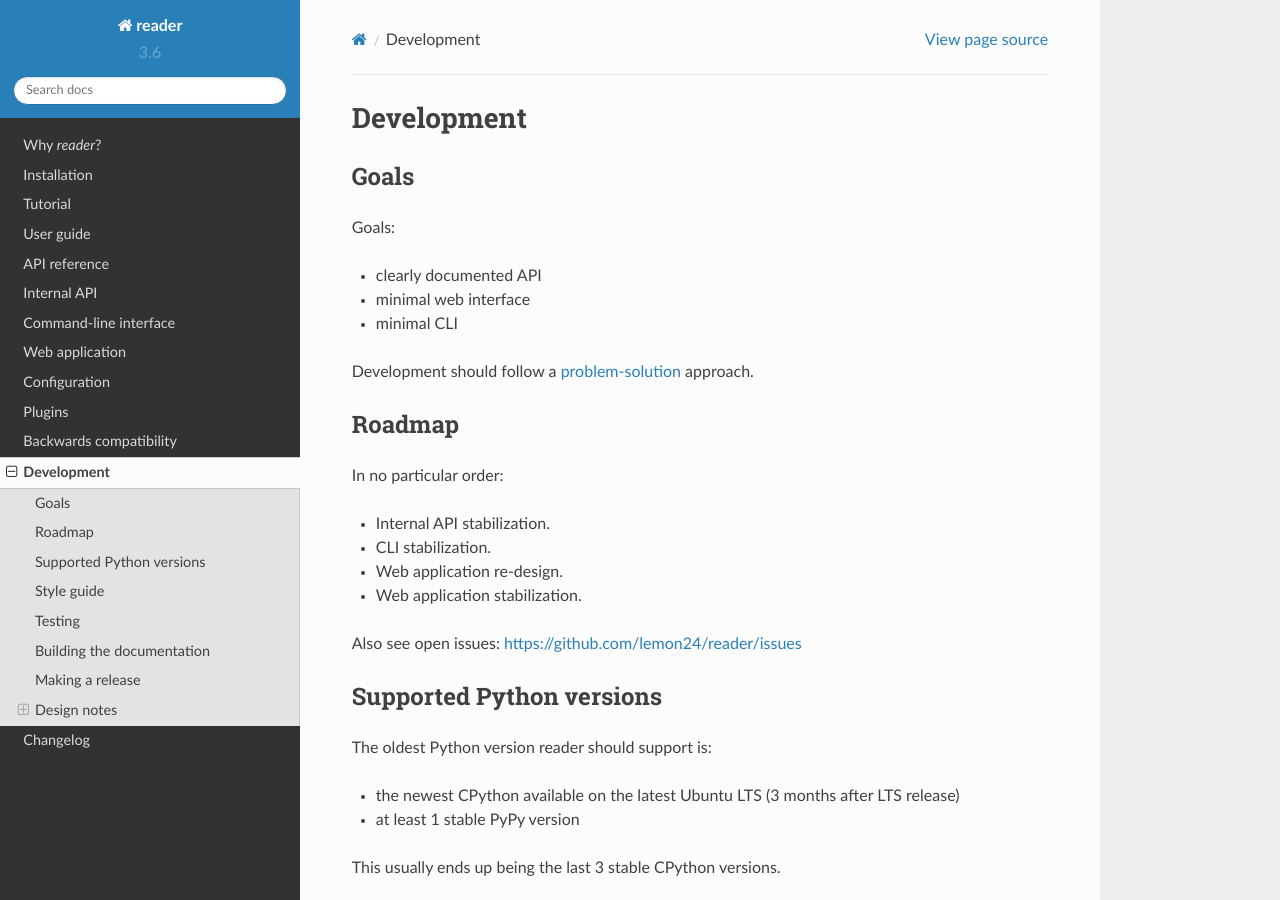
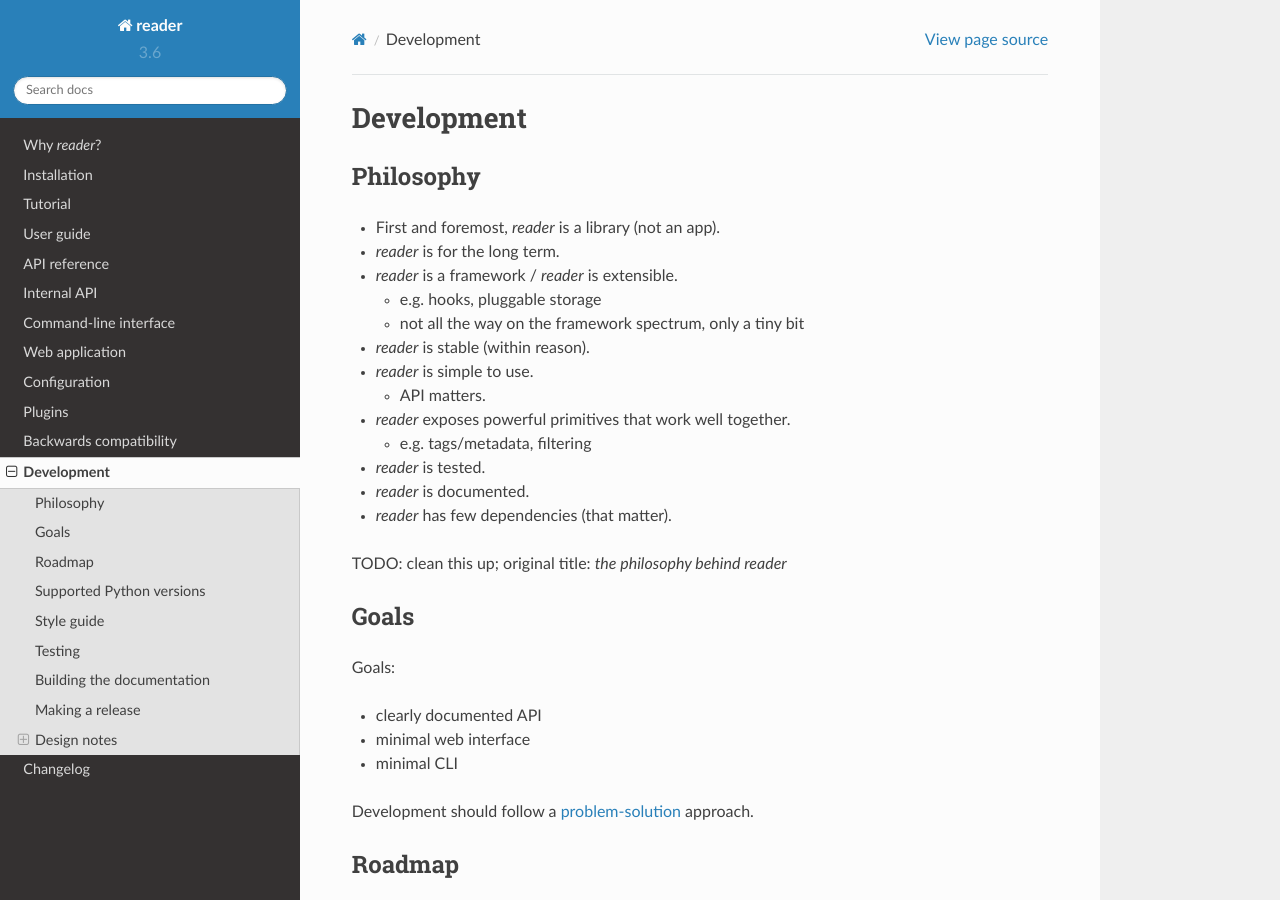
Before and after one commit to Alcides1123/reader, a Sphinx documentation site: the page built from docs/dev.rst, in a window 1280 px wide and 900 px high. Built offline with Sphinx 7.4.7 and the Read the Docs theme 2.0.0, drawn with Linux system fonts in a browser that asks for light colours.

Commit message:
The philosophy behind reader.

```diff
--- a/docs/dev.rst
+++ b/docs/dev.rst
@@ -1,6 +1,32 @@
 
 Development
 ===========
+
+
+Philosophy
+----------
+
+* First and foremost, *reader* is a library (not an app).
+* *reader* is for the long term.
+* *reader* is a framework / *reader* is extensible.
+
+  * e.g. hooks, pluggable storage
+  * not all the way on the framework spectrum, only a tiny bit
+
+* *reader* is stable (within reason).
+* *reader* is simple to use.
+
+  * API matters.
+
+* *reader* exposes powerful primitives that work well together.
+
+  * e.g. tags/metadata, filtering
+
+* *reader* is tested.
+* *reader* is documented.
+* *reader* has few dependencies (that matter).
+
+TODO: clean this up; original title: *the philosophy behind reader*
 
 
 Goals
```
